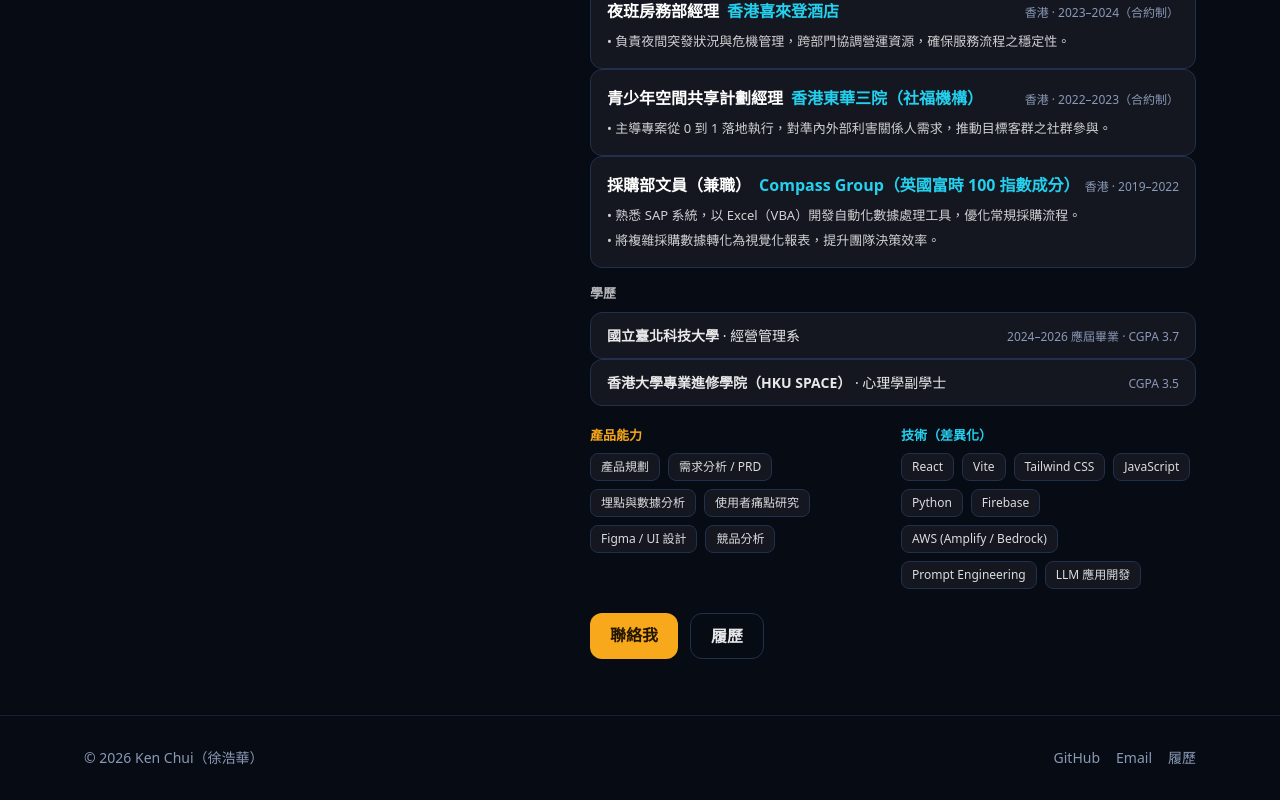
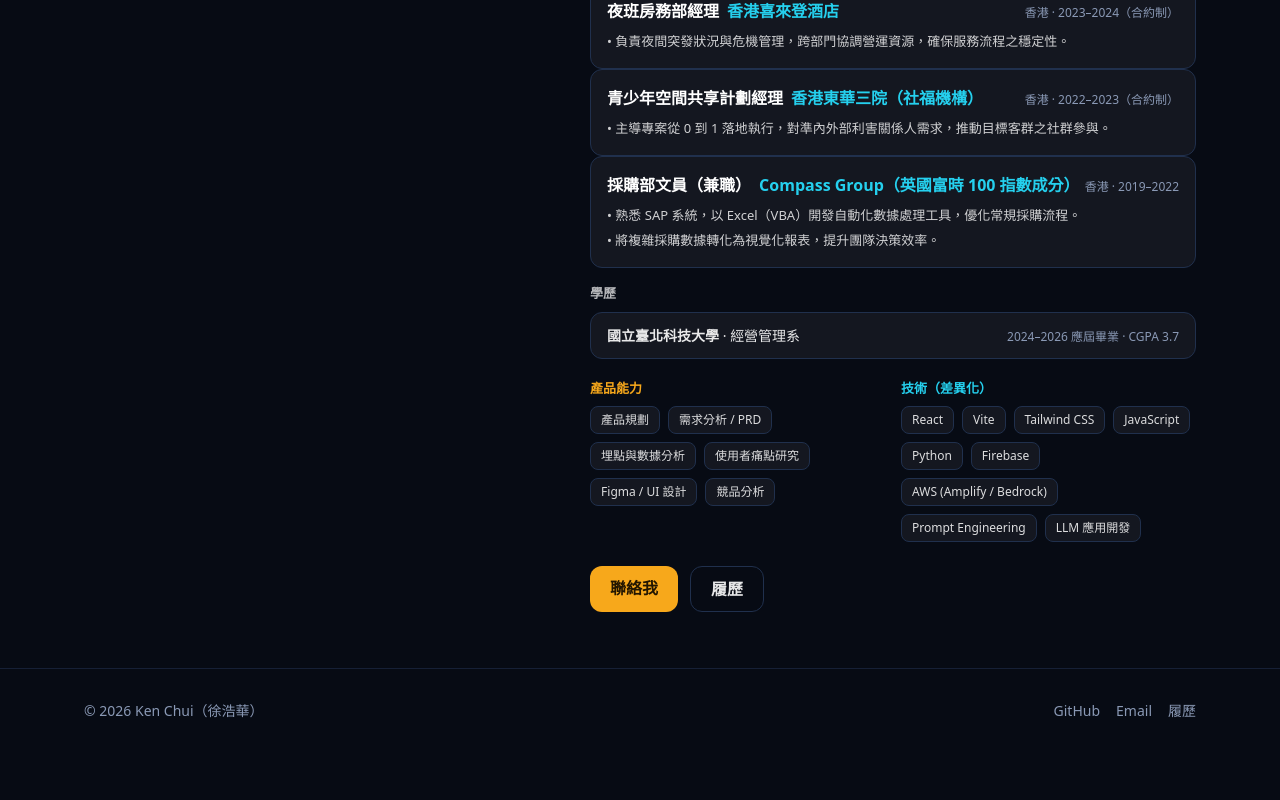
Before and after one commit to a96020183/ken-chui, a React (Vite) app: page / in a window 1280 px wide. Shown: the part 2552-3352 px from the top of the page. After the commit the page ends 3305 px from the top, so only its background shows below. Built offline with nearby package versions, Linux system fonts and the light colour scheme.

Commit message:
test-version: remove HKU SPACE entirely, keep psych+biz positioning in text

```diff
--- a/src/data/profile.js
+++ b/src/data/profile.js
@@ -72,11 +72,6 @@ export const profile = {
       school: '國立臺北科技大學',
       dept: '經營管理系',
       period: '2024–2026 應屆畢業 · CGPA 3.7',
-    },
-    {
-      school: '香港大學專業進修學院（HKU SPACE）',
-      dept: '心理學副學士',
-      period: 'CGPA 3.5',
     },
   ],
 }
```
